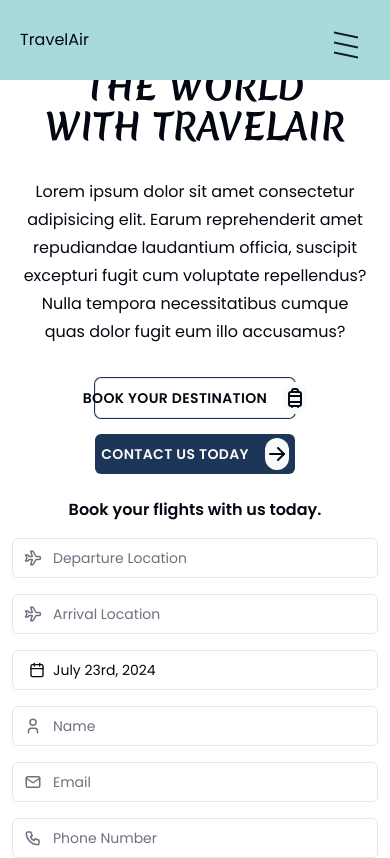
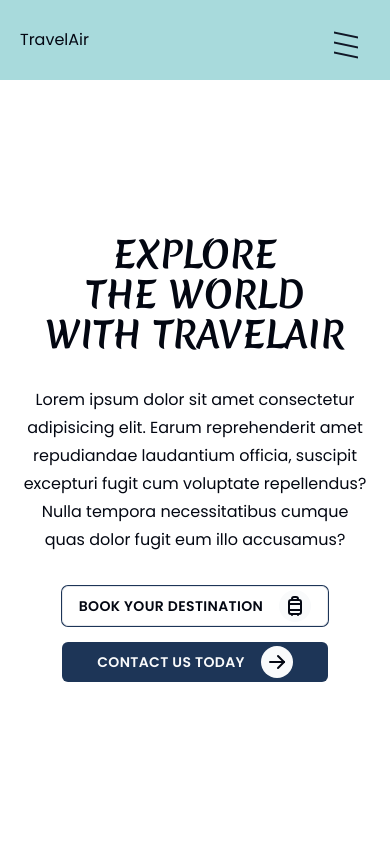
Before and after one commit to cmotanya/skytravel, a Next.js app: page / in a window 390 px wide. Shown: the top 858 px of the page. Built offline with nearby package versions, Linux system fonts and the light colour scheme.

Commit message:
changed heights for mobile responsiveness

```diff
--- a/app/page.tsx
+++ b/app/page.tsx
@@ -20,7 +20,7 @@ export default function Home() {
         <main className="relative min-h-dvh">
             {/* <ParticleBackground /> */}
             <div className="pt-12">
-                <div className="z-20 flex h-dvh flex-col items-center justify-center px-3 text-center md:flex-row">
+                <div className="z-20 flex flex-col items-center justify-center px-3 text-center md:h-dvh md:flex-row">
                     <div className="flex h-dvh flex-col items-center justify-center space-y-8 text-balance md:h-auto">
                         <h1
                             className={cn(
@@ -42,7 +42,7 @@ export default function Home() {
                             <Button
                                 asChild
                                 variant={"outline"}
-                                className="mx-auto flex w-3/4 items-center gap-4 font-semibold uppercase tracking-wide ring-1 ring-[#1d3557] md:w-auto"
+                                className="mx-auto flex w-full items-center gap-4 font-semibold uppercase tracking-wide ring-1 ring-[#1d3557] md:w-auto"
                             >
                                 <Link href="#form">
                                     Book Your destination{" "}
@@ -51,7 +51,7 @@ export default function Home() {
                                     </span>
                                 </Link>
                             </Button>
-                            <Button className="mx-auto flex w-3/4 items-center gap-4 bg-[#1d3557] font-semibold uppercase tracking-wide md:w-auto">
+                            <Button className="mx-auto flex w-full items-center gap-4 bg-[#1d3557] font-semibold uppercase tracking-wide md:w-auto">
                                 Contact Us Today{" "}
                                 <span className="flex h-8 w-8 items-center justify-center rounded-full bg-primary-foreground text-foreground">
                                     <IconArrowRight />
```
